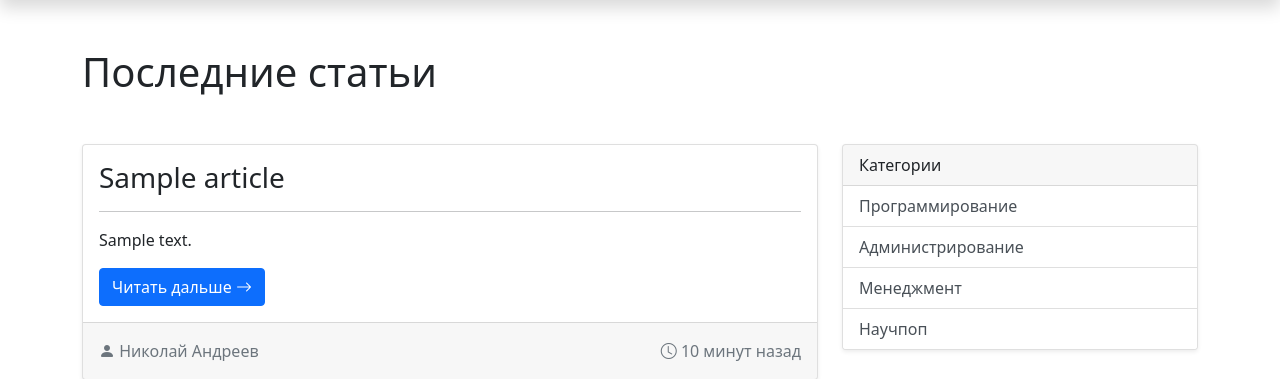
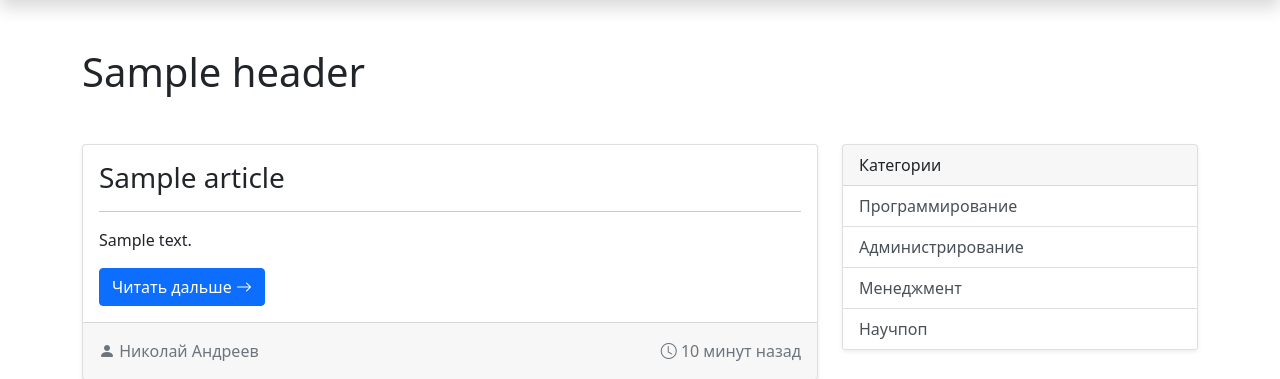
Before and after one commit to BakasaRus/AIP-Blog, a Flask app: template templates/index.html in a window 1280 px wide. Shown: the part 56-435 px from the top of the page. Run offline with Flask 2, Linux system fonts and the light colour scheme; the template is opened without the code that fills it: most values are stand-ins (such as "Sample title", 1, 10 or a date in 2020); some libraries are stand-ins or nearby versions.

Commit message:
Add page header for search page

```diff
--- a/app.py
+++ b/app.py
@@ -6,7 +6,7 @@ app = Flask(__name__)
 
 @app.route('/')
 def homepage():
-    return render_template('index.html', title='Just Another Blog', articles=articles)
+    return render_template('index.html', header='Последние статьи', articles=articles)
 
 
 @app.route('/articles/<int:article_id>')
@@ -20,7 +20,7 @@ def get_article(article_id):
 @app.route('/search')
 def search():
     text = request.args['text']
-    return render_template('index.html', title='Just Another Blog', articles=find_by_text(text))
+    return render_template('index.html', header=f'Поиск по слову "{text}"', articles=find_by_text(text))
 
 
 @app.errorhandler(404)
--- a/templates/index.html
+++ b/templates/index.html
@@ -1,6 +1,6 @@
 {% extends 'base.html' %}
 {% block header %}
-Последние статьи
+{{ header }}
 {% endblock %}
 {% block content %}
     {% for article_id, article in articles.items() %}
```
